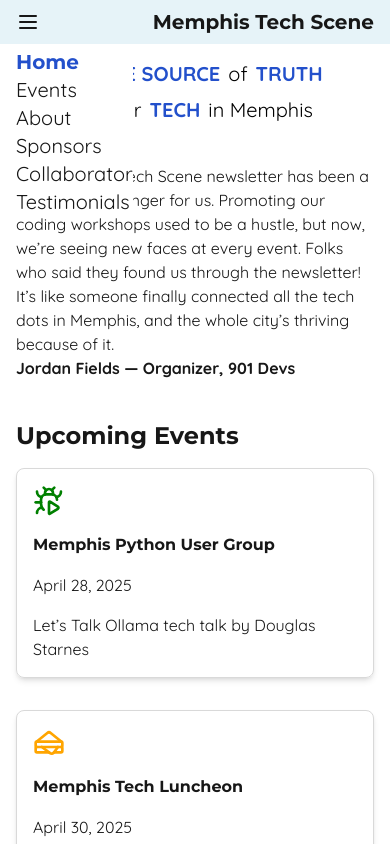
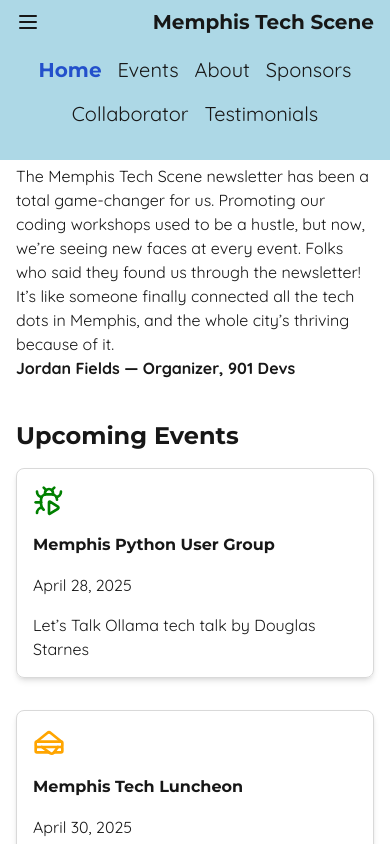
Before and after one commit to jcsmileyjr/memphis-tech-scene-events, a Next.js app: page / in a window 390 px wide. Both pictures are taken after a click on the button "Toggle navigation menu". Shown: the top 844 px of the page. Built offline with nearby package versions, Linux system fonts and the light colour scheme.

Commit message:
Style: Change nav into a full width bar instead of a vertical bar
Solving issue of the vertical nav looking out of place.

```diff
--- a/src/app/globals.css
+++ b/src/app/globals.css
@@ -5,6 +5,7 @@
   --foreground: #171717;
   --color-primary-blue: #2350CB;
   --nav-backgroundcolor: rgba(173, 216, 230, 0.3);
+  --nav-backgroundcolor-dark: rgba(173, 216, 230);
   --landingpage-submitevent-backgroundcolor: rgba(135, 206, 235, 0.3);
   --landingpage-sponsor-backgroundcolor: #001F54;
   --event-pill-backgroundcolor: rgba(35, 187, 204, 0.1)
--- a/src/components/nav/nav.tsx
+++ b/src/components/nav/nav.tsx
@@ -17,19 +17,19 @@ const Nav = () => {
 
     return (
         <nav aria-label="Main Navigation" className={`flex flex-row justify-between items-center px-4 xl:px-12 py-2 bg-[var(--nav-backgroundcolor)] ${expanded ? 'relative' : ' '}`}>
-            <ul onClick={handleToggleMenu} className={` xl:flex flex-row flex-wrap gap-4 text-xl font-quicksand ${expanded ? ' absolute top-0 left-0 z-50 bg-transparent pt-12 sm:pt-14 ml-4' : 'hidden'}`}>
-                <li aria-current={pageLocation === '/' ? 'page' : undefined} className={`${pageLocation==='/' ? 'cursor-pointer bg-white xl:bg-transparent text-[var(--color-primary-blue)] font-bold font-montserrat hover:text-[var(--color-primary-blue)] hover:underline':'menu-item cursor-pointer bg-white xl:bg-transparent hover:text-[var(--color-primary-blue)] hover:underline'}`}>Home</li>
-                <li aria-current={pageLocation === '/' ? 'page' : undefined} className={`${pageLocation==='/events' ? 'cursor-pointer bg-white xl:bg-transparent text-[var(--color-primary-blue)] font-bold font-montserrat hover:text-[var(--color-primary-blue)] hover:underline':'menu-item cursor-pointer bg-white xl:bg-transparent hover:text-[var(--color-primary-blue)] hover:underline'}`}>Events</li>
-                <li aria-current={pageLocation === '/' ? 'page' : undefined} className="menu-item cursor-pointer bg-white xl:bg-transparent hover:text-[var(--color-primary-blue)] hover:underline">About</li>
-                <li aria-current={pageLocation === '/' ? 'page' : undefined} className="menu-item cursor-pointer bg-white xl:bg-transparent hover:text-[var(--color-primary-blue)] hover:underline">Sponsors</li>
-                <li aria-current={pageLocation === '/' ? 'page' : undefined} className="menu-item cursor-pointer bg-white xl:bg-transparent hover:text-[var(--color-primary-blue)] hover:underline">Collaborator</li>
-                <li aria-current={pageLocation === '/' ? 'page' : undefined} className="menu-item cursor-pointer bg-white xl:bg-transparent hover:text-[var(--color-primary-blue)] hover:underline">Testimonials</li>
+            <ul onClick={handleToggleMenu} className={` xl:flex flex-row flex-wrap gap-4 text-xl font-quicksand ${expanded ? ' absolute top-0 left-0 z-50 bg-[var(--nav-backgroundcolor-dark)] pt-14 pb-8 w-full flex flex-col justify-center items-center' : 'hidden'}`}>
+                <li aria-current={pageLocation === '/' ? 'page' : undefined} className={`${pageLocation==='/' ? 'cursor-pointer bg-[var(--nav-backgroundcolor-dark)] xl:bg-transparent text-[var(--color-primary-blue)] font-bold font-montserrat hover:text-[var(--color-primary-blue)] hover:underline':'menu-item cursor-pointer bg-[var(--nav-backgroundcolor-dark)] xl:bg-transparent hover:text-[var(--color-primary-blue)] hover:underline'}`}>Home</li>
+                <li aria-current={pageLocation === '/' ? 'page' : undefined} className={`${pageLocation==='/events' ? 'cursor-pointer bg-[var(--nav-backgroundcolor-dark)] xl:bg-transparent text-[var(--color-primary-blue)] font-bold font-montserrat hover:text-[var(--color-primary-blue)] hover:underline':'menu-item cursor-pointer bg-[var(--nav-backgroundcolor-dark)] xl:bg-transparent hover:text-[var(--color-primary-blue)] hover:underline'}`}>Events</li>
+                <li aria-current={pageLocation === '/' ? 'page' : undefined} className="menu-item cursor-pointer bg-[var(--nav-backgroundcolor-dark)] xl:bg-transparent hover:text-[var(--color-primary-blue)] hover:underline">About</li>
+                <li aria-current={pageLocation === '/' ? 'page' : undefined} className="menu-item cursor-pointer bg-[var(--nav-backgroundcolor-dark)] xl:bg-transparent hover:text-[var(--color-primary-blue)] hover:underline">Sponsors</li>
+                <li aria-current={pageLocation === '/' ? 'page' : undefined} className="menu-item cursor-pointer bg-[var(--nav-backgroundcolor-dark)] xl:bg-transparent hover:text-[var(--color-primary-blue)] hover:underline">Collaborator</li>
+                <li aria-current={pageLocation === '/' ? 'page' : undefined} className="menu-item cursor-pointer bg-[var(--nav-backgroundcolor-dark)] xl:bg-transparent hover:text-[var(--color-primary-blue)] hover:underline">Testimonials</li>
             </ul>
             <button
                 type="button"
                 onClick={handleToggleMenu}
                 aria-label="Toggle navigation menu"
-                className="xl:hidden"
+                className="z-50 xl:hidden"
             >
                 <Menu />
             </button>
```
